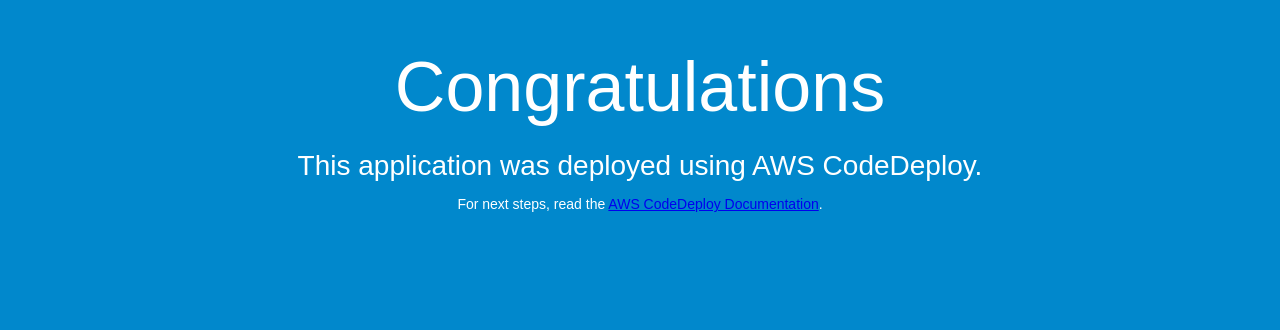
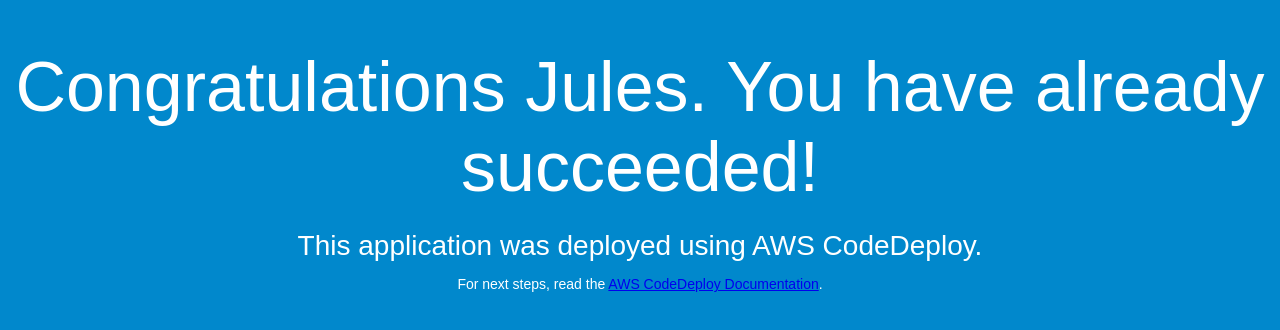
Before and after one commit to julietelaigwu/myDemoRepo, a plain HTML site: page index.html in a window 1280 px wide. Drawn offline with Linux system fonts and the light colour scheme.

Commit message:
Made some changes to index.html file

```diff
--- a/index.html
+++ b/index.html
@@ -26,7 +26,7 @@
 </head>
 <body>
   <div align="center">
-    <h1>Congratulations</h1>
+    <h1>Congratulations Jules. You have already succeeded!</h1>
     <h2>This application was deployed using AWS CodeDeploy.</h2>
     <p>For next steps, read the <a href="http://aws.amazon.com/documentation/codedeploy">AWS CodeDeploy Documentation</a>.</p>
   </div>
```
